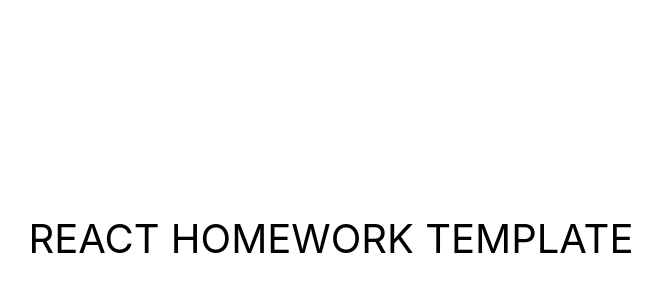
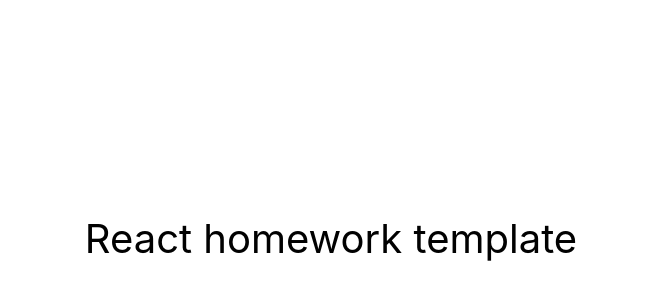
Before and after one commit to VitaliyYerin/goit-react-hw-04-phonebook, a React (Create React App) app: page / in a window 1280 px wide. Shown: the part 162-462 px from the top of the page, without its empty margins (309-971 px from the left). Built offline with nearby package versions, Linux system fonts and the light colour scheme.

Commit message:
Update App.jsx

```diff
--- a/src/components/App.jsx
+++ b/src/components/App.jsx
@@ -7,8 +7,7 @@ export const App = () => {
         justifyContent: 'center',
         alignItems: 'center',
         fontSize: 40,
-        textTransform: 'uppercase',
-        color: '#010101',
+        color: '#010101'
       }}
     >
       React homework template
```
